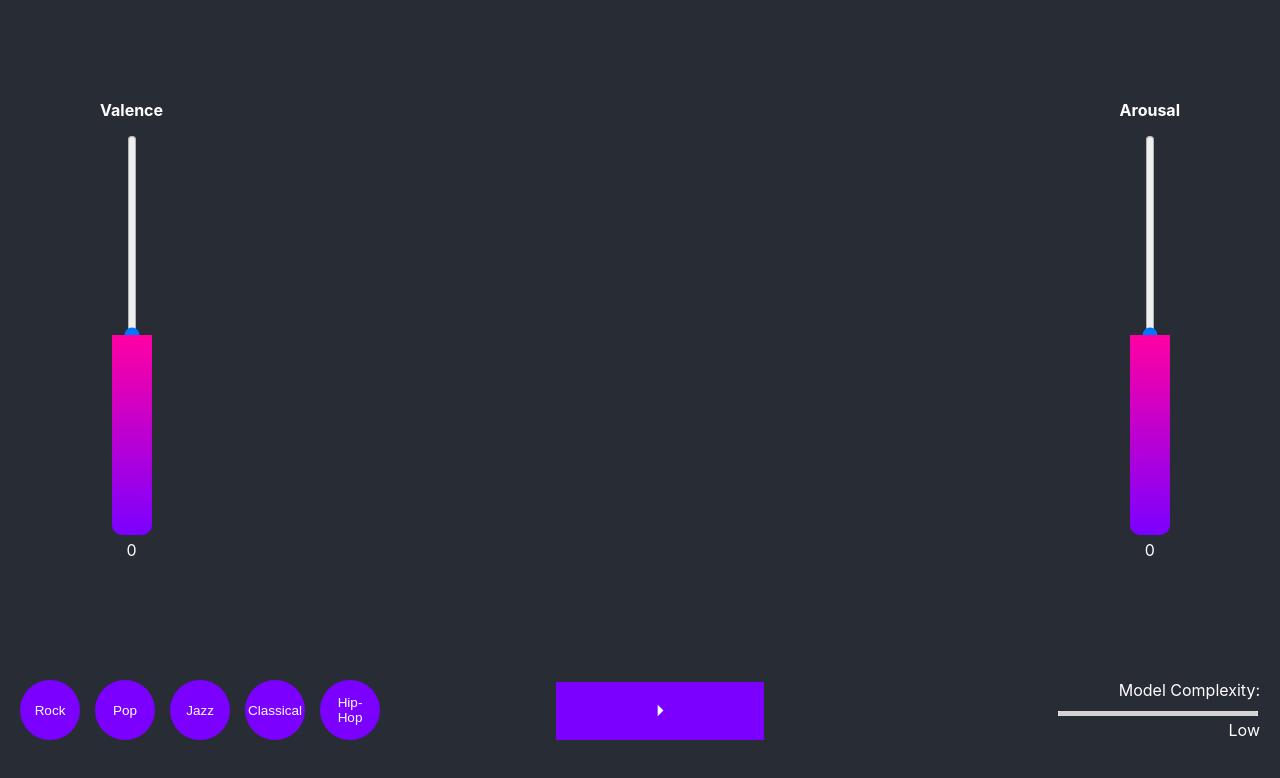
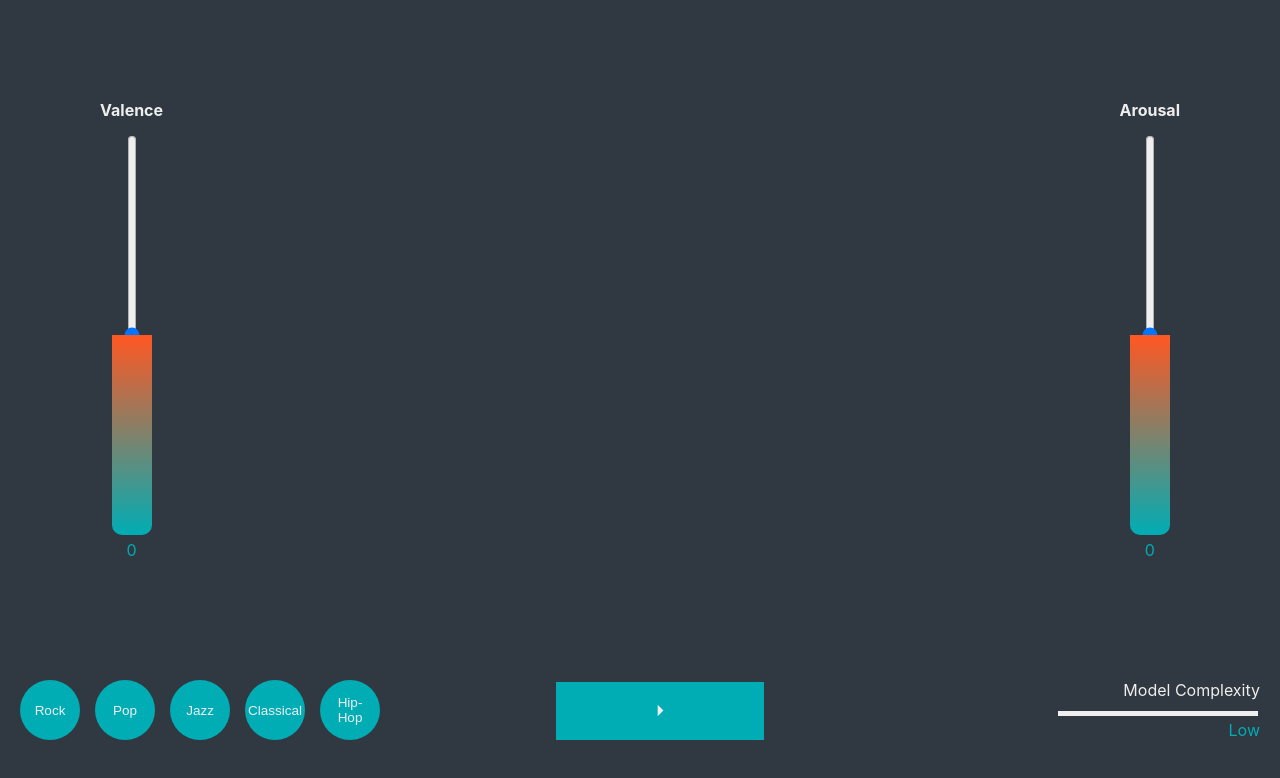
Before and after one commit to mooncake-1/music-generator, a React (Create React App) app in the folder frontend/: page / in a window 1280 px wide. Shown: the top 778 px of the page. Built offline with nearby package versions, Linux system fonts and the light colour scheme.

Commit message:
Changed the color palette.

```diff
--- a/frontend/src/App.css
+++ b/frontend/src/App.css
@@ -14,16 +14,16 @@
 }
 
 .App-header {
-  background-color: #282c34;
+  background-color: #303841;
   min-height: 100vh;
   display: flex;
   flex-direction: column;
   align-items: center;
-  color: white;
+  color: #00ADB5;
 }
 
 .App-link {
-  color: #61dafb;
+  color: #FF5722;
 }
 
 @keyframes App-logo-spin {
--- a/frontend/src/components/Buttons/GenreSelectionButton/GenreSelectionButton.css
+++ b/frontend/src/components/Buttons/GenreSelectionButton/GenreSelectionButton.css
@@ -19,10 +19,10 @@
 
 /* individual genre buttons */
 .genre-button {
-  background-color: #7b00ff;
+  background-color: #00ADB5;
   border: none;
   padding: 20px 20px;
-  color: white;
+  color: #EEEEEE;
   cursor: pointer;
   transition: background-color 0.3s;
   border-radius: 50%;
@@ -35,9 +35,9 @@
 }
 
 .genre-button:hover {
-  background-color: #ff00a2;
+  background-color: #FF5722;
 }
 
 .genre-button.selected {
-  background-color: #ff00a2;
+  background-color: #FF5722;
 }
--- a/frontend/src/components/Buttons/PlayPauseButton/PlayPauseButton.css
+++ b/frontend/src/components/Buttons/PlayPauseButton/PlayPauseButton.css
@@ -9,15 +9,15 @@
 
 /* Play/Pause Button */
 .play-pause-button {
-  background-color: #7b00ff;
+  background-color: #00ADB5;
   border: none;
   padding: 20px 100px;
   font-size: 16px;
-  color: white;
+  color: #EEEEEE;
   cursor: pointer;
   transition: background-color 0.3s;
 }
 
 .play-pause-button:hover {
-  background-color: #ff00a2;
+  background-color: #FF5722;
 }
--- a/frontend/src/components/Sliders/ModelComplexitySlider/ModelComplexitySlider.css
+++ b/frontend/src/components/Sliders/ModelComplexitySlider/ModelComplexitySlider.css
@@ -20,7 +20,7 @@
 
 /* Custom Track */
 .model-complexity-container input[type="range"]::-webkit-slider-runnable-track {
-  background: #d3d3d3;
+  background: #EEEEEE;
   height: 5px;
   border-radius: 3px;
 }
@@ -42,6 +42,11 @@
   top: 0;
   height: 100%;
   width: calc(var(--fillFactor, 0) * 1%);
-  background: linear-gradient(to right, #7b00ff, #ff00a2);
+  background: linear-gradient(to right, #00ADB5, #FF5722);
   transform-origin: left center;
 }
+
+.model-complexity-container label {
+  color: #EEEEEE;
+  font-size: 16px;
+}
--- a/frontend/src/components/Sliders/ModelComplexitySlider/ModelComplexitySlider.tsx
+++ b/frontend/src/components/Sliders/ModelComplexitySlider/ModelComplexitySlider.tsx
@@ -11,7 +11,7 @@ const ModelComplexitySlider: React.FC<ModelComplexitySliderProps> = ({ complexit
 
   return (
     <div className="model-complexity-container">
-      <label>Model Complexity:</label>
+      <label>Model Complexity</label>
         <div className="slider-wrapper">
           <input
             type="range"
--- a/frontend/src/components/Sliders/ValenceArousalSlider/ValenceArousalSliders.css
+++ b/frontend/src/components/Sliders/ValenceArousalSlider/ValenceArousalSliders.css
@@ -25,7 +25,7 @@
   -webkit-appearance: slider-vertical;
   appearance: slider-vertical;
   border-radius: 10px;
-  background: #f3f3f3;
+  background: #EEEEEE;
   outline: none;
   overflow: hidden;
   position: relative;
@@ -47,7 +47,7 @@
   bottom: 0;
   width: 100%;
   height: calc(var(--fillFactor, 0) * 1%);
-  background: linear-gradient(to top, #7b00ff, #ff00a2);
+  background: linear-gradient(to top, #00ADB5, #FF5722);
   transform-origin: center bottom;
   z-index: 2;
 }
@@ -61,6 +61,7 @@
 
 /* labels */
 .slider-container label {
+  color: #EEEEEE;
   font-weight: bold;
   margin-bottom: 10px;
 }
```
